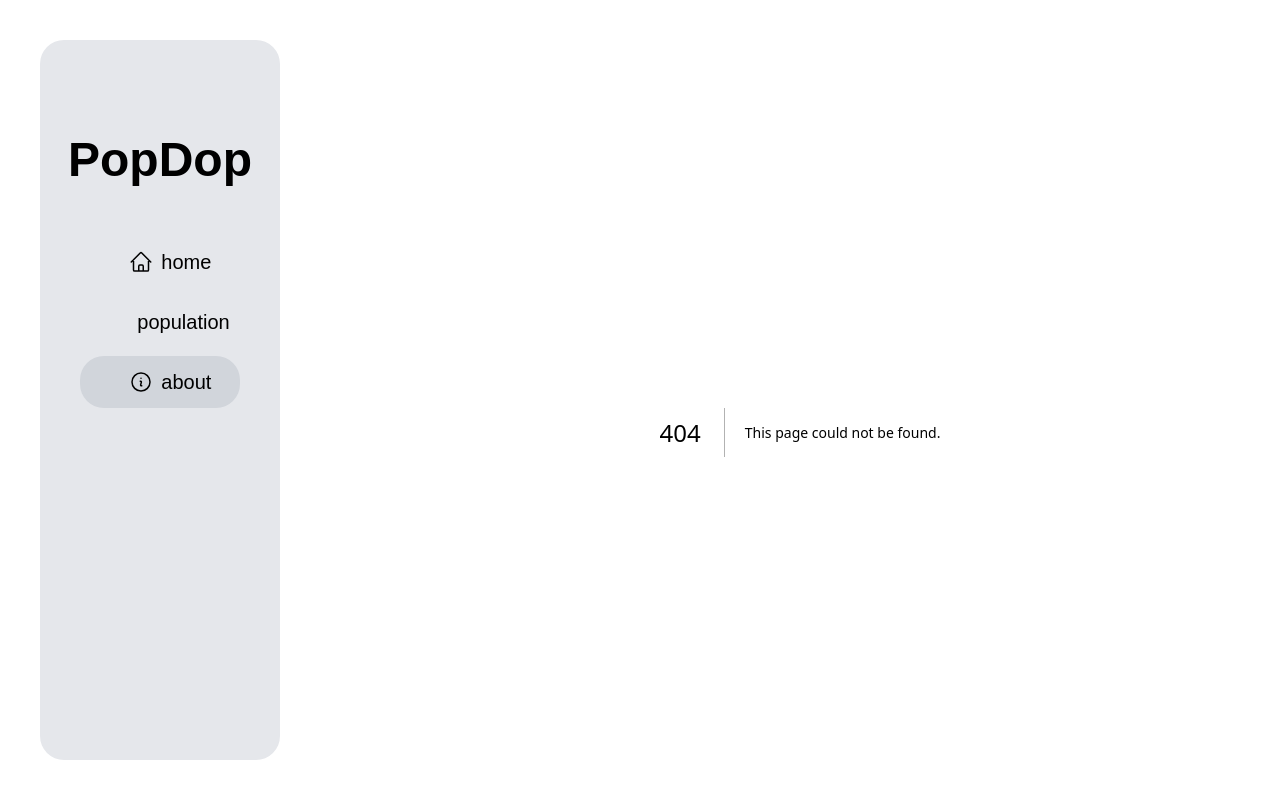
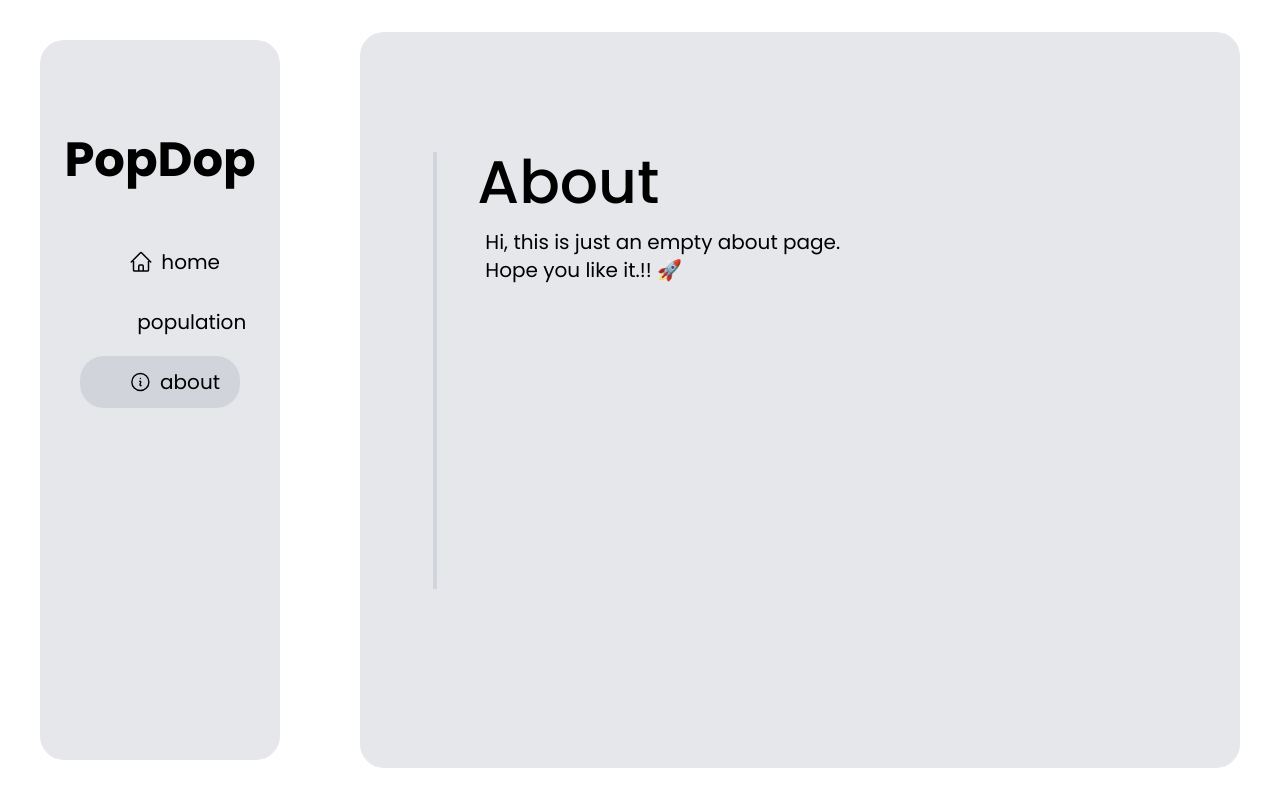
Before and after one commit to VirenderNayal/pop-dop, a Next.js app: page /about in a window 1280 px wide. Before the commit this address had no page. Shown: the top 806 px of the page. Built offline with nearby package versions, Linux system fonts and the light colour scheme.

Commit message:
final touches and about page.

```diff
--- /dev/null
+++ b/app/about/page.tsx
@@ -0,0 +1,13 @@
+export default function AboutPage() {
+  return (
+    <main className="flex flex-col h-full mx-10 py-10 rounded-3xl bg-gray-200">
+      <div className="border-l-4 border-gray-300 h-2/3 w-5/6 pl-10 mx-auto mt-20">
+        <p className="text-6xl font-medium">About</p>
+        <p className="my-4 mx-2 text-xl">
+          Hi, this is just an empty about page. <br />
+          Hope you like it.!! &#x1F680;
+        </p>
+      </div>
+    </main>
+  )
+}
--- a/app/globals.css
+++ b/app/globals.css
@@ -1,9 +1,11 @@
+@import url("https://fonts.googleapis.com/css2?family=Poppins:ital,wght@0,100;0,200;0,300;0,400;0,500;0,600;0,700;0,800;0,900;1,100;1,200;1,300;1,400;1,500;1,600;1,700;1,800;1,900&display=swap");
+
 @tailwind base;
 @tailwind components;
 @tailwind utilities;
 
 body {
-  font-family: Arial, Helvetica, sans-serif;
+  font-family: "Poppins", Helvetica, sans-serif;
 }
 
 @layer utilities {
--- a/app/layout.tsx
+++ b/app/layout.tsx
@@ -1,22 +1,10 @@
 import type { Metadata } from "next"
-import localFont from "next/font/local"
 import "./globals.css"
 import Sidebar from "@/components/sidebar"
 
-const geistSans = localFont({
-  src: "./fonts/GeistVF.woff",
-  variable: "--font-geist-sans",
-  weight: "100 900",
-})
-const geistMono = localFont({
-  src: "./fonts/GeistMonoVF.woff",
-  variable: "--font-geist-mono",
-  weight: "100 900",
-})
-
 export const metadata: Metadata = {
-  title: "Create Next App",
-  description: "Generated by create next app",
+  title: "PopDop",
+  description: "Data analysis application for population.",
 }
 
 export default function RootLayout({
@@ -26,9 +14,7 @@ export default function RootLayout({
 }>) {
   return (
     <html lang="en">
-      <body
-        className={`${geistSans.variable} ${geistMono.variable} antialiased`}
-      >
+      <body className={`antialiased`}>
         <div className="flex flex-row">
           <div className="basis-1/4 h-screen p-10">
             <Sidebar />
--- a/components/home-chart.tsx
+++ b/components/home-chart.tsx
@@ -68,7 +68,12 @@ export default function HomeChart() {
     fetchPopulation()
   }, [])
 
-  if (!populationData) return <div>Loading...</div>
+  if (!populationData)
+    return (
+      <div className="flex justify-center items-center h-screen">
+        Loading...
+      </div>
+    )
 
   return (
     <div className="w-full bg-gray-200 p-4 md:p-6">
--- a/components/population-chart.tsx
+++ b/components/population-chart.tsx
@@ -225,7 +225,12 @@ export default function PopulationChart() {
     worldFertilityRate,
   ])
 
-  if (!chartData) return <div>Loading...</div>
+  if (!chartData)
+    return (
+      <div className="flex justify-center items-center h-screen">
+        Loading...
+      </div>
+    )
 
   return (
     <div className="w-full bg-gray-200">
--- a/components/population-table.tsx
+++ b/components/population-table.tsx
@@ -26,7 +26,12 @@ export default function PopulationTable() {
     setIsLoading(false)
   }, [tableOptions])
 
-  if (isLoading || !tableData) return <h1>Loading...</h1>
+  if (isLoading || !tableData)
+    return (
+      <div className="flex justify-center items-center h-screen">
+        Loading...
+      </div>
+    )
 
   return (
     <div className="flex flex-col mt-5">
--- a/components/sidebar.tsx
+++ b/components/sidebar.tsx
@@ -5,10 +5,9 @@ import { usePathname } from "next/navigation"
 export default function Sidebar() {
   const currentPath = usePathname()
 
-  console.log(currentPath)
   return (
     <div className="flex flex-col justify-start items-start bg-gray-200 rounded-3xl h-full py-12">
-      <div className="font-black text-5xl my-12 mx-auto">PopDop</div>
+      <div className="font-bold text-5xl my-12 mx-auto">PopDop</div>
       <Link
         href="/"
         className={`flex w-2/3 mx-auto my-1 py-3 pr-3 rounded-3xl ${
@@ -59,7 +58,7 @@ export default function Sidebar() {
         </div>
       </Link>
       <Link
-        href="/"
+        href="/about"
         className={`flex w-2/3 mx-auto my-1 py-3 pr-3 rounded-3xl ${
           currentPath === "/about" && "bg-gray-300"
         }`}
```
Also changed, not shown: app/fonts/GeistMonoVF.woff (deleted), app/fonts/GeistVF.woff (deleted).
